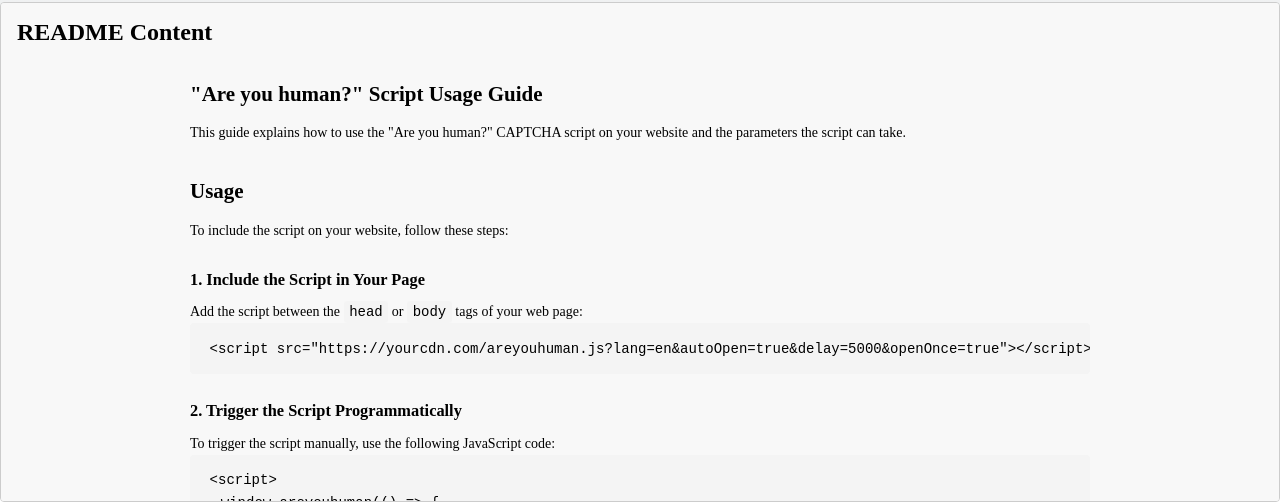
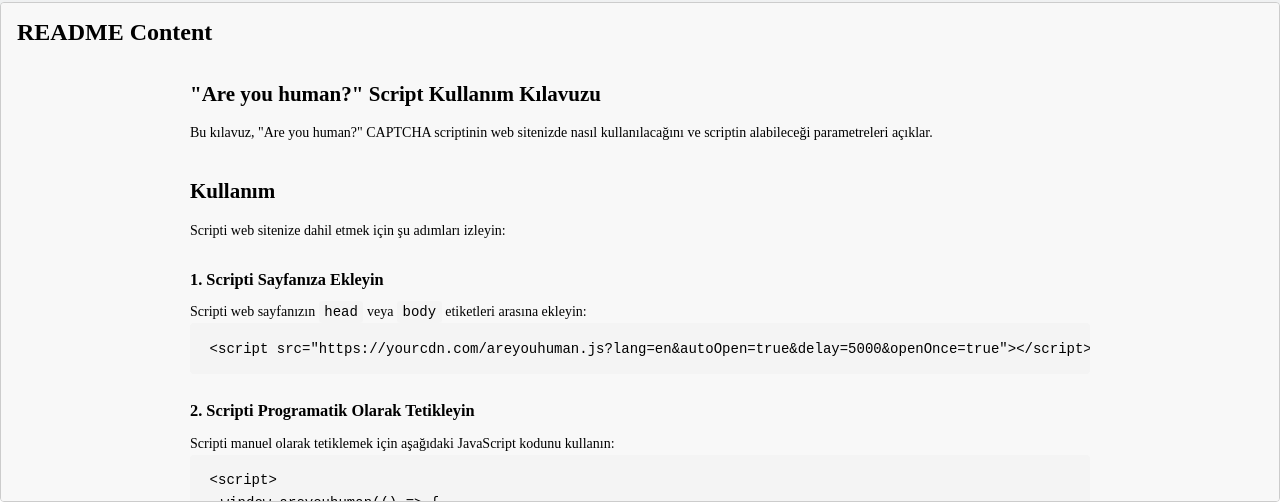
Before and after one commit to huseyinbuyukdere/are-you-human, a Next.js app: page / in a window 1280 px wide. Shown: the part 830-1332 px from the top of the page. Built offline with nearby package versions, Linux system fonts and the light colour scheme.

Commit message:
added ReadmeContent as a seperate file.

```diff
--- /dev/null
+++ b/src/components/ReadmeContent.js
@@ -0,0 +1,59 @@
+import React from 'react';
+import styles from "@/styles/Home.module.css";
+
+const ReadmeContent = () => (
+    <div className={styles.readmeContent}>
+        <h1>"Are you human?" Script Kullanım Kılavuzu</h1>
+        <p>Bu kılavuz, "Are you human?" CAPTCHA scriptinin web sitenizde nasıl kullanılacağını ve scriptin alabileceği parametreleri açıklar.</p>
+
+        <h2>Kullanım</h2>
+        <p>Scripti web sitenize dahil etmek için şu adımları izleyin:</p>
+
+        <h3>1. Scripti Sayfanıza Ekleyin</h3>
+        <p>Scripti web sayfanızın <code>head</code> veya <code>body</code> etiketleri arasına ekleyin:</p>
+        <pre><code>{`<script src="https://yourcdn.com/areyouhuman.js?lang=en&autoOpen=true&delay=5000&openOnce=true"></script>`}</code></pre>
+
+        <h3>2. Scripti Programatik Olarak Tetikleyin</h3>
+        <p>Scripti manuel olarak tetiklemek için aşağıdaki JavaScript kodunu kullanın:</p>
+        <pre><code>{`<script>
+  window.areyouhuman(() => {
+    console.log("CAPTCHA tamamlandı");
+  });
+</script>`}</code></pre>
+
+        <h2>Parametreler</h2>
+        <p>Script, URL üzerinden çeşitli parametreler alabilir. Bu parametreler aşağıda açıklanmıştır:</p>
+
+        <ul>
+            <li><strong>lang</strong>: Scriptin dilini ayarlar. Desteklenen diller: <code>en</code> (İngilizce), <code>tr</code> (Türkçe). Varsayılan: <code>en</code>.
+                <ul><li>Örnek: <code>lang=tr</code></li></ul>
+            </li>
+            <li><strong>autoOpen</strong>: Scriptin otomatik olarak açılıp açılmayacağını belirler. Değerler: <code>true</code> veya <code>false</code>. Varsayılan: <code>false</code>.
+                <ul><li>Örnek: <code>autoOpen=true</code></li></ul>
+            </li>
+            <li><strong>delay</strong>: Eğer <code>autoOpen</code> <code>true</code> ise, scriptin açılmadan önceki gecikme süresini milisaniye cinsinden ayarlar. Değer: pozitif tam sayı. Varsayılan: <code>5000</code> (5 saniye).
+                <ul><li>Örnek: <code>delay=3000</code> (3 saniye)</li></ul>
+            </li>
+            <li><strong>openOnce</strong>: Scriptin yalnızca bir kez açılmasını ve tekrar açılmamasını sağlar. Bu, bir çerez kullanılarak gerçekleştirilir. Değerler: <code>true</code> veya <code>false</code>. Varsayılan: <code>false</code>.
+                <ul><li>Örnek: <code>openOnce=true</code></li></ul>
+            </li>
+        </ul>
+
+        <h2>Örnekler</h2>
+
+        <h3>1. Türkçe Olarak, 3 Saniye Sonra Otomatik Açılma</h3>
+        <pre><code>{`<script src="https://yourcdn.com/areyouhuman.js?lang=tr&autoOpen=true&delay=3000"></script>`}</code></pre>
+
+        <h3>2. İngilizce Olarak, Manuel Tetikleme, Yalnızca Bir Kez Açılma</h3>
+        <pre><code>{`<script src="https://yourcdn.com/areyouhuman.js?lang=en&openOnce=true"></script>
+<script>
+  window.areyouhuman(() => {
+    console.log("CAPTCHA tamamlandı");
+  });
+</script>`}</code></pre>
+
+        <p>Bu kılavuz, "Are you human?" scriptini web sitenizde kolayca kullanmanız için gereken bilgileri sağlar. Ek sorularınız veya sorunlarınız varsa, lütfen destek ekibimizle iletişime geçin.</p>
+    </div>
+);
+
+export default ReadmeContent;
--- a/src/pages/index.js
+++ b/src/pages/index.js
@@ -3,6 +3,7 @@ import styles from "@/styles/Home.module.css";
 import Head from "next/head";
 import Image from "next/image";
 import { inter, languages, translations } from './constants';
+import ReadmeContent from '@/components/ReadmeContent';
 
 // Language selector component
 const LanguageSelector = ({ currentLang, onLanguageChange }) => (
@@ -14,62 +15,6 @@ const LanguageSelector = ({ currentLang, onLanguageChange }) => (
         </option>
       ))}
     </select>
-  </div>
-);
-
-// README content component
-const ReadmeContent = () => (
-  <div className={styles.readmeContent}>
-    <h1>"Are you human?" Script Usage Guide</h1>
-    <p>This guide explains how to use the "Are you human?" CAPTCHA script on your website and the parameters the script can take.</p>
-
-    <h2>Usage</h2>
-    <p>To include the script on your website, follow these steps:</p>
-
-    <h3>1. Include the Script in Your Page</h3>
-    <p>Add the script between the <code>head</code> or <code>body</code> tags of your web page:</p>
-    <pre><code>{`<script src="https://yourcdn.com/areyouhuman.js?lang=en&autoOpen=true&delay=5000&openOnce=true"></script>`}</code></pre>
-
-    <h3>2. Trigger the Script Programmatically</h3>
-    <p>To trigger the script manually, use the following JavaScript code:</p>
-    <pre><code>{`<script>
-  window.areyouhuman(() => {
-    console.log("CAPTCHA completed");
-  });
-</script>`}</code></pre>
-
-    <h2>Parameters</h2>
-    <p>The script can take various parameters via the URL. These parameters are explained below:</p>
-
-    <ul>
-      <li><strong>lang</strong>: Sets the language of the script. Supported languages: <code>en</code> (English), <code>tr</code> (Turkish). Default: <code>en</code>.
-        <ul><li>Example: <code>lang=tr</code></li></ul>
-      </li>
-      <li><strong>autoOpen</strong>: Determines whether the script should open automatically. Values: <code>true</code> or <code>false</code>. Default: <code>false</code>.
-        <ul><li>Example: <code>autoOpen=true</code></li></ul>
-      </li>
-      <li><strong>delay</strong>: If <code>autoOpen</code> is <code>true</code>, this sets the delay in milliseconds before the script opens. Value: positive integer. Default: <code>5000</code> (5 seconds).
-        <ul><li>Example: <code>delay=3000</code> (3 seconds)</li></ul>
-      </li>
-      <li><strong>openOnce</strong>: Ensures the script opens only once and does not open again. This is achieved using a cookie. Values: <code>true</code> or <code>false</code>. Default: <code>false</code>.
-        <ul><li>Example: <code>openOnce=true</code></li></ul>
-      </li>
-    </ul>
-
-    <h2>Examples</h2>
-
-    <h3>1. In Turkish, Open Automatically After 3 Seconds</h3>
-    <pre><code>{`<script src="https://yourcdn.com/areyouhuman.js?lang=tr&autoOpen=true&delay=3000"></script>`}</code></pre>
-
-    <h3>2. In English, Manual Trigger, Open Only Once</h3>
-    <pre><code>{`<script src="https://yourcdn.com/areyouhuman.js?lang=en&openOnce=true"></script>
-<script>
-  window.areyouhuman(() => {
-    console.log("CAPTCHA completed");
-  });
-</script>`}</code></pre>
-
-    <p>This guide provides the necessary information to easily use the "Are you human?" script on your website. If you have any additional questions or issues, please contact our support team.</p>
   </div>
 );
 
```
